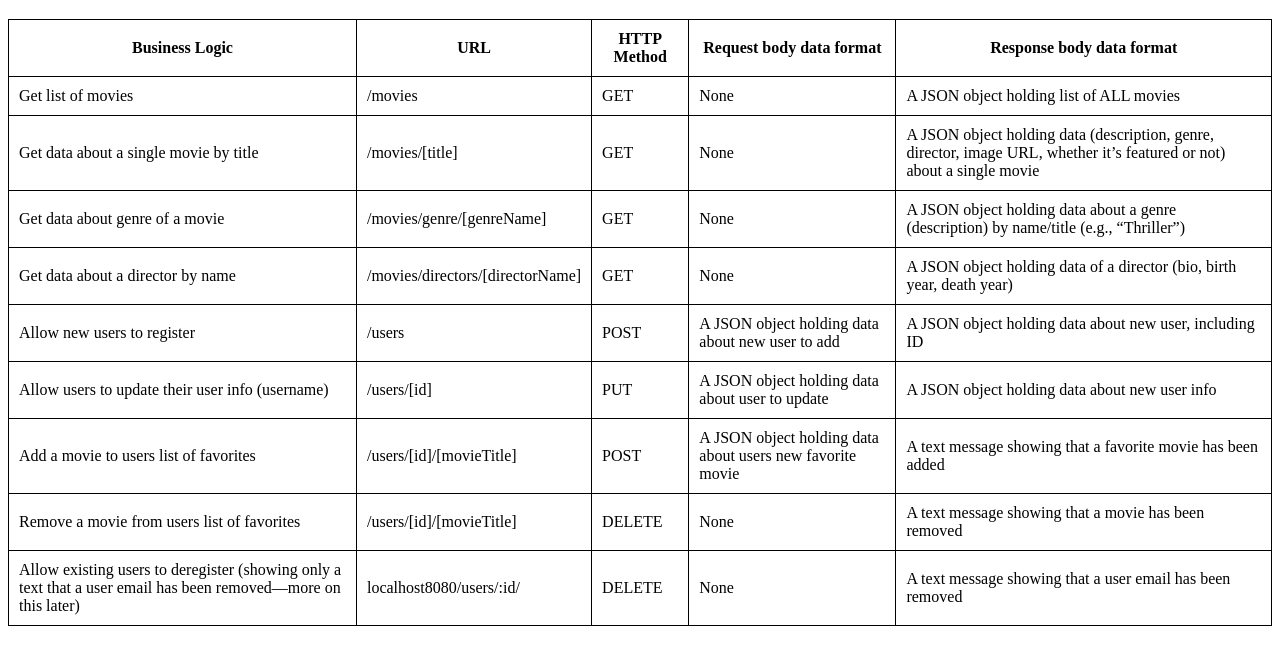
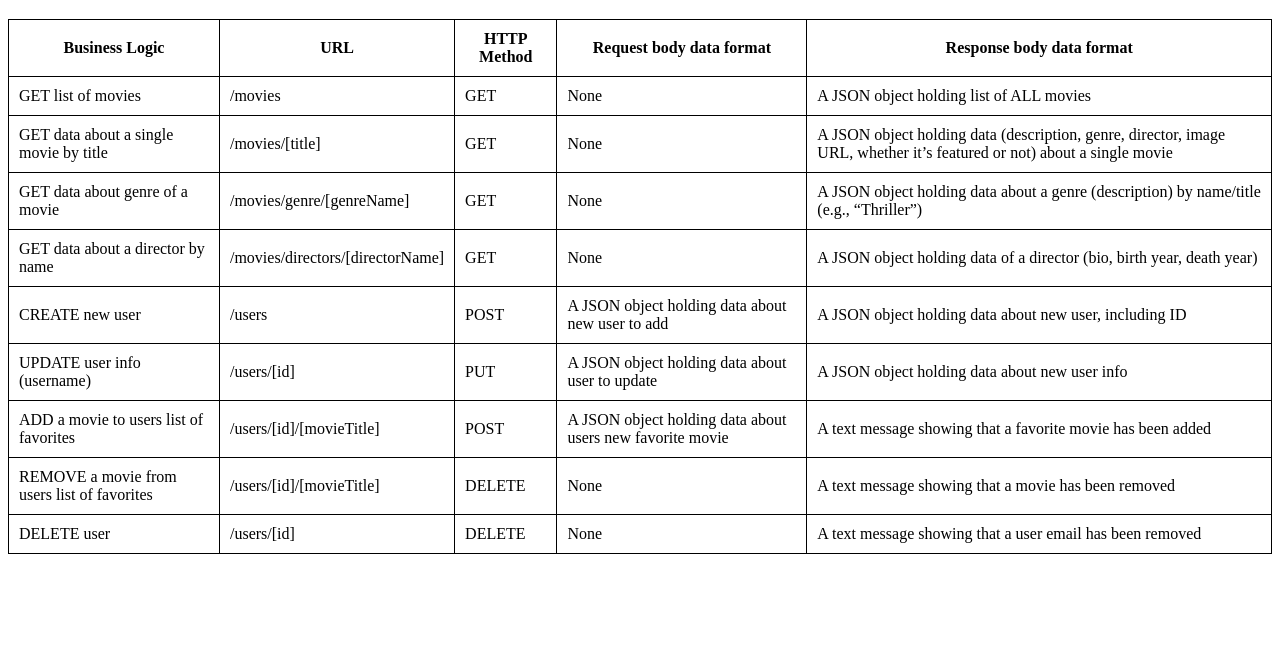
Before and after one commit to mihadereani/movie_api, a website: page public/documentation.html in a window 1280 px wide. Shown: the part 61-726 px from the top of the page. Drawn offline with Linux system fonts and the light colour scheme.

Commit message:
update documentation

```diff
--- a/public/documentation.html
+++ b/public/documentation.html
@@ -38,7 +38,7 @@
     </tr>
 
     <tr>
-      <td>Get list of movies</td>
+      <td>GET list of movies</td>
       <td>/movies</td>
       <td>GET</td>
       <td>None</td>
@@ -46,7 +46,7 @@
     </tr>
 
     <tr>
-      <td>Get data about a single movie by title</td>
+      <td>GET data about a single movie by title</td>
       <td>/movies/[title]</td>
       <td>GET</td>
       <td>None</td>
@@ -54,7 +54,7 @@
     </tr>
 
     <tr>
-      <td>Get data about genre of a movie</td>
+      <td>GET data about genre of a movie</td>
       <td>/movies/genre/[genreName]</td>
       <td>GET</td>
       <td>None</td>
@@ -62,7 +62,7 @@
     </tr>
 
     <tr>
-      <td>Get data about a director by name</td>
+      <td>GET data about a director by name</td>
       <td>/movies/directors/[directorName]</td>
       <td>GET</td>
       <td>None</td>
@@ -70,7 +70,7 @@
     </tr>
 
     <tr>
-      <td>Allow new users to register</td>
+      <td>CREATE new user</td>
       <td>/users</td>
       <td>POST</td>
       <td>A JSON object holding data about new user to add</td>
@@ -78,7 +78,7 @@
     </tr>
 
     <tr>
-      <td>Allow users to update their user info (username)</td>
+      <td>UPDATE user info (username)</td>
       <td>/users/[id]</td>
       <td>PUT</td>
       <td>A JSON object holding data about user to update</td>
@@ -86,7 +86,7 @@
     </tr>
 
     <tr>
-      <td>Add a movie to users list of favorites</td>
+      <td>ADD a movie to users list of favorites</td>
       <td>/users/[id]/[movieTitle]</td>
       <td>POST</td>
       <td>A JSON object holding data about users new favorite movie</td>
@@ -94,7 +94,7 @@
     </tr>
 
     <tr>
-      <td>Remove a movie from users list of favorites</td>
+      <td>REMOVE a movie from users list of favorites</td>
       <td>/users/[id]/[movieTitle]</td>
       <td>DELETE</td>
       <td>None</td>
@@ -102,9 +102,8 @@
     </tr>
 
     <tr>
-      <td>Allow existing users to deregister (showing only a text that a user email has been removed—more on this later)
-      </td>
-      <td>localhost8080/users/:id/</td>
+      <td>DELETE user</td>
+      <td>/users/[id]</td>
       <td>DELETE</td>
       <td>None</td>
       <td>A text message showing that a user email has been removed</td>
```
